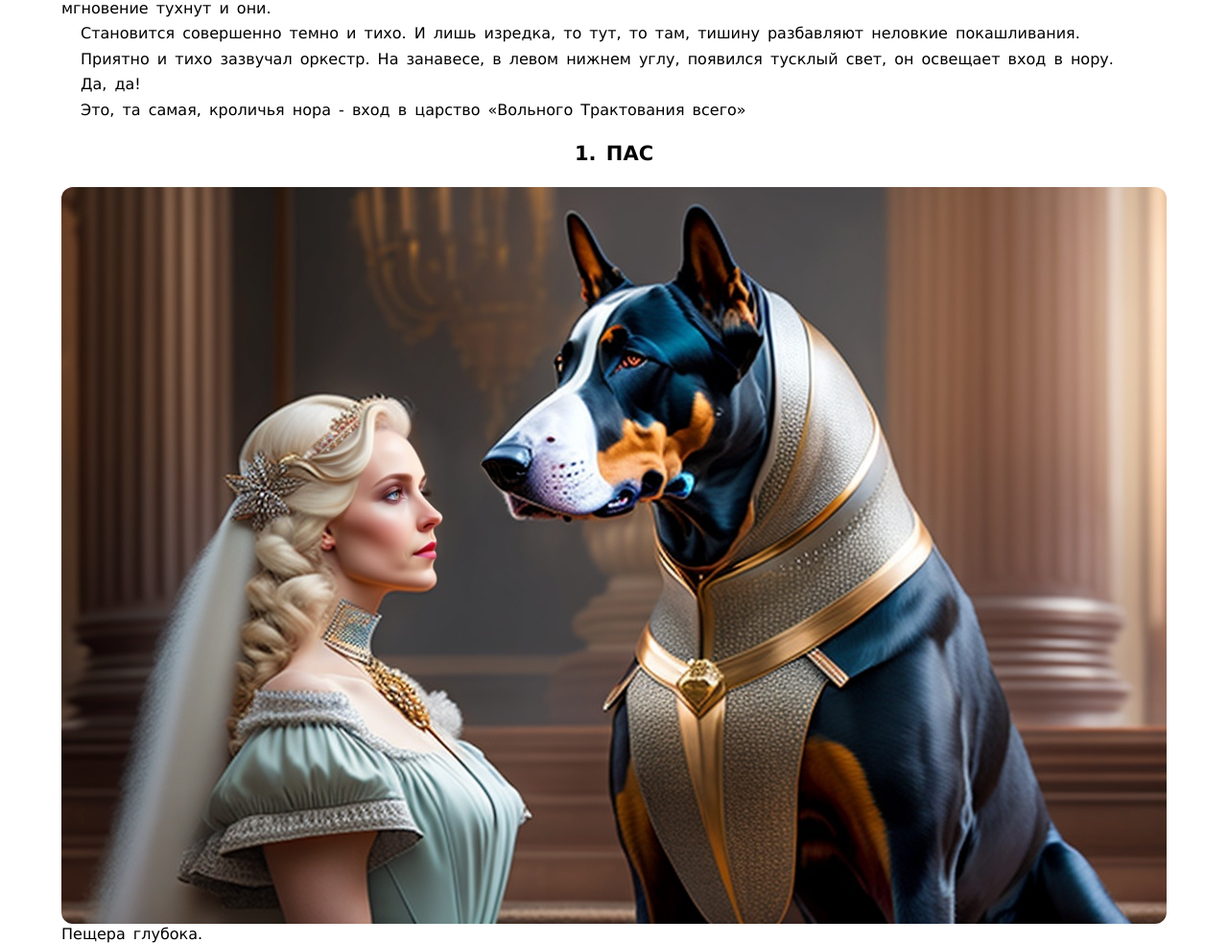
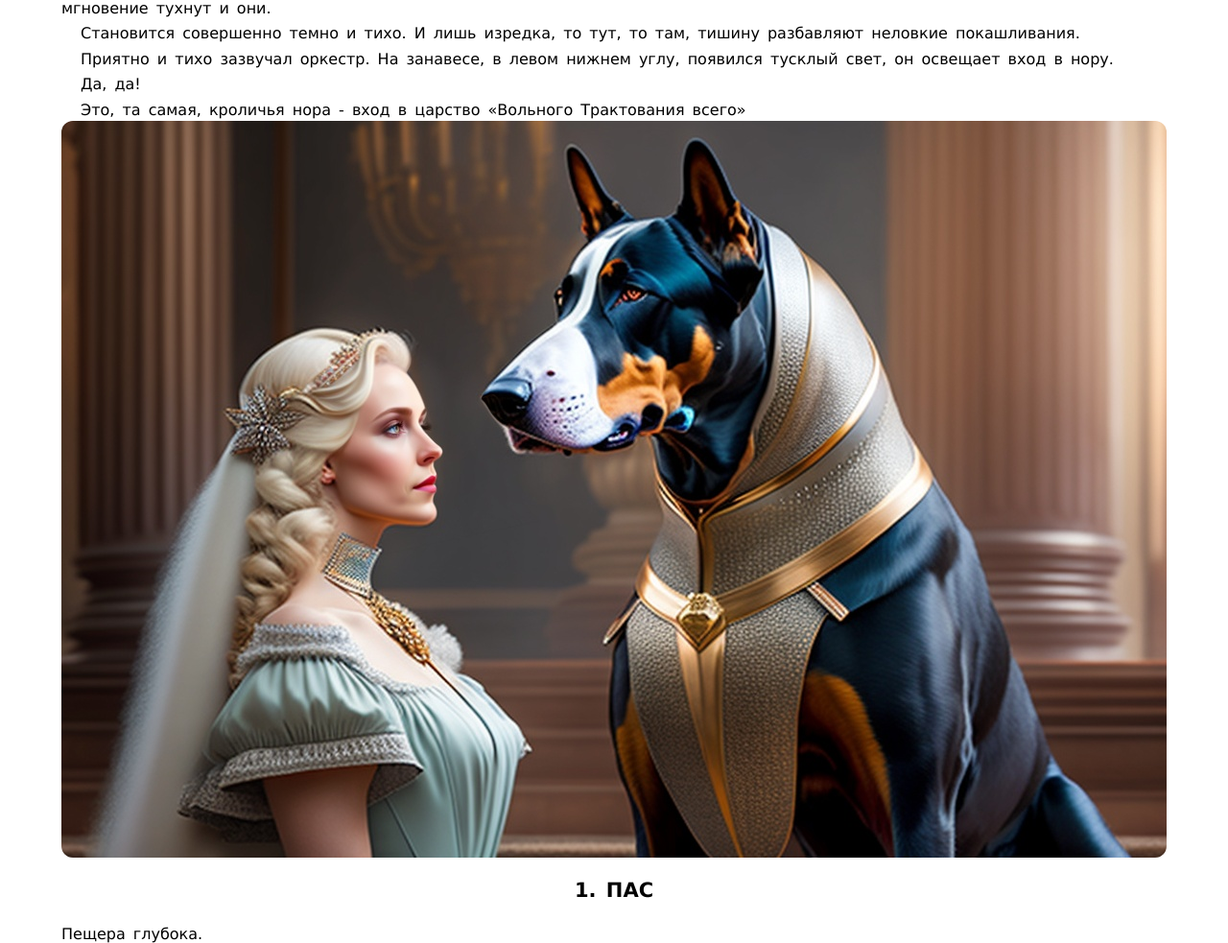
Before and after one commit to DenysLar/veteran_election, a plain HTML site: page index.html in a window 1280 px wide. Shown: the part 1120-2103 px from the top of the page at 96% size. Drawn offline with Linux system fonts and the light colour scheme.

Commit message:
Add files via upload

```diff
--- a/index.html
+++ b/index.html
@@ -76,12 +76,12 @@
                     <p>Да, да!</p>
                     <p>Это, та самая, кроличья нора - вход в царство «Вольного Трактования всего»</p>
             </div>
+            <div class="main__img">
+                <img class="img" src="img/1.jpg" alt="">
+            </div>
             <h2 class="main__title-2">
                 1. ПАС
             </h2>
-            <div class="main_content">
-                <img class="img" src="img/1.jpg" alt="">
-            </div>
             <div class="main__text-2">
                 Пещера глубока.
                 <p>Глубину пещеры можно определить лишь примерно, путем эмпирических исследований (вводные данные, для определения глубины падения, можно найти в <a href="attachment.html">Приложении</a>).</p>
--- a/scss/style.scss
+++ b/scss/style.scss
@@ -25,7 +25,6 @@ body {
 
 }
 .main {
-    flex: 1 0 auto;
 }
 h1 {
     font-size: 21px;
@@ -39,8 +38,6 @@ h1 {
 .main__text-1 {
 }
 .main__img {
-}
-.main__img-item {
 }
 .main__title-2 {
 }
```
Also changed, not shown: css/style.css, 1 other file.
